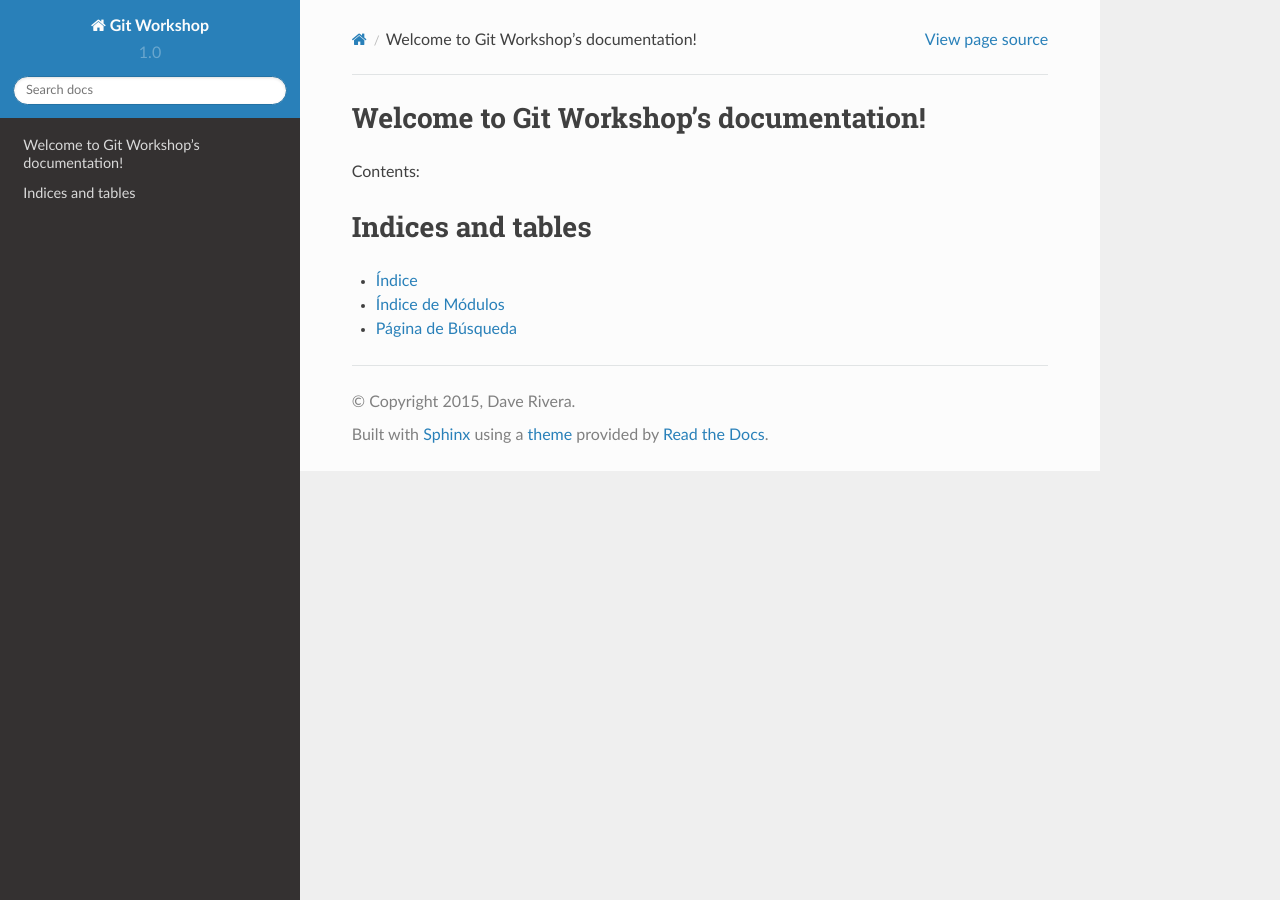
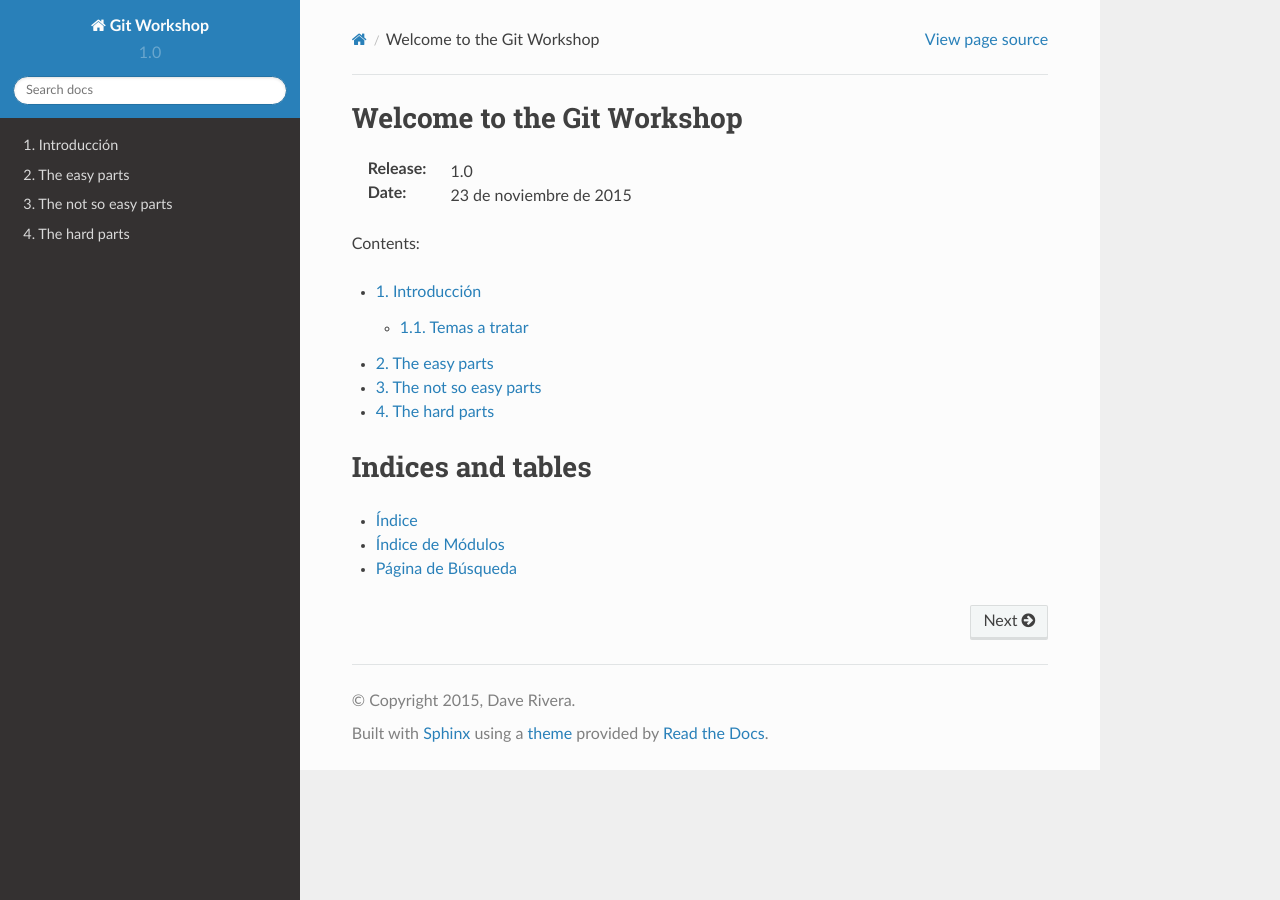
Before and after one commit to daverivera/git-workshop, a Sphinx documentation site: the page built from source/index.rst, in a window 1280 px wide. Built offline with Sphinx 7.4.7 and the Read the Docs theme 2.0.0, drawn with Linux system fonts in a browser that asks for light colours.

```diff
--- /dev/null
+++ b/source/easy.rst
@@ -0,0 +1,4 @@
+.. _easy:
+
+The easy parts
+**************
--- /dev/null
+++ b/source/hard.rst
@@ -0,0 +1,4 @@
+.. _hard:
+
+The hard parts
+**************
--- a/source/index.rst
+++ b/source/index.rst
@@ -3,14 +3,22 @@
    You can adapt this file completely to your liking, but it should at least
    contain the root `toctree` directive.
 
-Welcome to Git Workshop's documentation!
+Welcome to the Git Workshop
 ========================================
+
+:Release: |version|
+:Date: |today|
 
 Contents:
 
 .. toctree::
-   :maxdepth: 2
+   :numbered:
+   :maxdepth: 4
 
+   intro
+   easy
+   noteasy
+   hard
 
 
 Indices and tables
--- /dev/null
+++ b/source/intro.rst
@@ -0,0 +1,33 @@
+.. _intro:
+
+Introducción
+************
+
+Temas a tratar
+==============
+
++ The Easy Parts
+  + Git vs SVN
+    + Snapshots, Not Differences
+    + Distribuido vs Centralizado
+  + States (working -> index -> head)
+  + Inicializar un repositorio
+    + Init
+    + Clone
+  + Tree structure
+  + Config
+    + Origin
+    + Global (Name & Email)
+  + SSH key vs Password
+  + Changing code
+  + add
+    + add -p
+    + add . | add -a
+  + commit
+  + reset
+    + HEAD
+    + --hard
++ The Not So Easy Parts
+  +
+
+Aside from the practical distinctions between SVN and Git, their underlying implementation also follow entirely divergent design philosophies. Whereas SVN tracks differences of a file, Git’s version control model is based on snapshots. For example, an SVN commit consists of a diff compared to the original file added to the repository. Git, on the other hand, records the entire contents of each file in every commit.
--- /dev/null
+++ b/source/noteasy.rst
@@ -0,0 +1,4 @@
+.. _noteasy:
+
+The not so easy parts
+*********************
```
